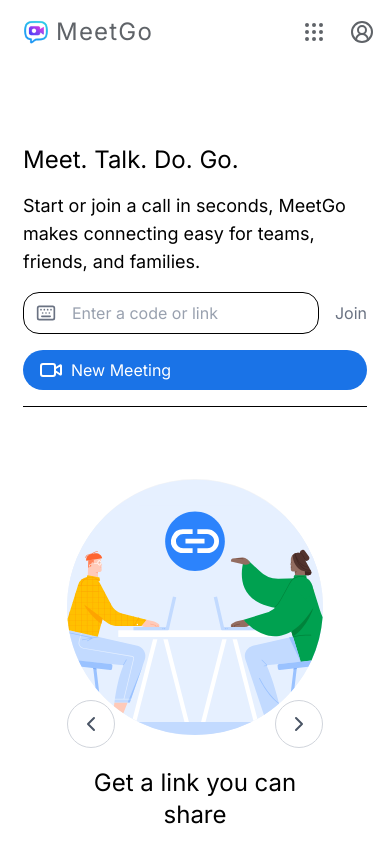
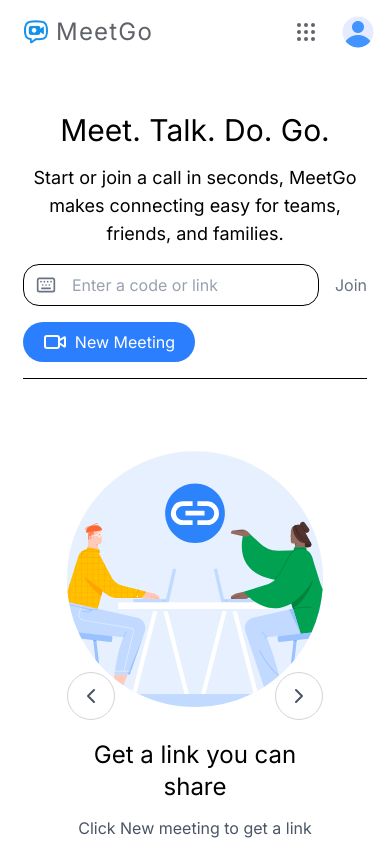
Before and after one commit to rcd-env/MeetGo, a React (Vite) app in the folder client/: page / in a window 390 px wide. Shown: the top 844 px of the page. Built offline with nearby package versions, Linux system fonts and the light colour scheme.

Commit message:
update favicon and improve Navbar and Hero component layout

```diff
--- a/client/index.html
+++ b/client/index.html
@@ -3,7 +3,7 @@
   <head>
     <meta charset="UTF-8" />
     <meta name="viewport" content="width=device-width, initial-scale=1.0" />
-    <link rel="icon" type="image/x-icon" href="/images/MeetGo_Logo.png" />
+    <link rel="icon" type="image/x-icon" href="/images/MeetGoLogo.png" />
     <title>MeetGo - Let's Meet</title>
     <link rel="preconnect" href="https://fonts.googleapis.com" />
     <link rel="preconnect" href="https://fonts.gstatic.com" crossorigin />
--- a/client/src/pages/AppLauncher.jsx
+++ b/client/src/pages/AppLauncher.jsx
@@ -1,11 +1,11 @@
 import React, { useState, useEffect, useRef } from "react";
 
 const apps = [
-  {
-    name: "Account",
-    logo: "/images/apps/user.png",
-    url: "https://myaccount.google.com/",
-  },
+  //   {
+  //     name: "Account",
+  //     logo: "/images/apps/user.png",
+  //     url: "https://myaccount.google.com/",
+  //   },
   {
     name: "Github",
     logo: "/images/apps/github.png",
--- a/client/src/pages/Navbar.jsx
+++ b/client/src/pages/Navbar.jsx
@@ -8,12 +8,16 @@ import {
   CircleUserRound,
   CircleQuestionMark,
 } from "lucide-react";
+import { Link } from "react-router-dom";
+
 function Navbar() {
   return (
     <div className="w-full h-16 flex justify-between items-center px-4 text-[#5f6368]">
       <div className="flex items-center">
-        <img src="/images/MeetGo_Logo.png" alt="Logo" className="w-10 h-10" />
-        <h1 className="text-2xl letter tracking-wider">MeetGo</h1>
+        <img src="/images/MeetGoLogo.png" alt="Logo" className="w-10 h-10" />
+        <h1 className="text-2xl letter tracking-wider">
+          <Link to="/">MeetGo</Link>
+        </h1>
       </div>
       <div className="flex gap-4 text-lg items-center">
         <div className="flex gap-0 items-center mr-8">
@@ -24,9 +28,14 @@ function Navbar() {
           <MessageSquareWarning className="cursor-pointer mr-4 hidden md:inline-block" />
           <Settings className="cursor-pointer hidden md:inline-block" />
         </div>
-        <div className="flex gap-4 items-center">
+        <div className="flex gap-4 items-center justify-center">
           <AppLauncher triggerButton={<Grip className="w-6 h-6" />} />
-          <CircleUserRound className="cursor-pointer" />
+          {/* <CircleUserRound className="cursor-pointer" /> */}
+          <img
+            src="/images/apps/user.png"
+            alt="User"
+            className="w-8 h-8 rounded-full "
+          />
         </div>
       </div>
     </div>
--- a/client/src/pages/home/Hero.jsx
+++ b/client/src/pages/home/Hero.jsx
@@ -3,14 +3,16 @@ import { Keyboard, Video } from "lucide-react";
 
 function Hero() {
   return (
-    <div className="flex flex-col gap-4 lg:gap-6 lg:mt-16">
-      <h2 className="text-2xl md:text-5xl">Meet. Talk. Do. Go.</h2>
-      <h3 className="text-lg w-full md:w-3/4">
+    <div className="flex flex-col gap-4 lg:gap-6 mt-12 lg:mt-16">
+      <h2 className="text-3xl text-center md:text-start md:text-5xl">
+        Meet. Talk. Do. Go.
+      </h2>
+      <h3 className="text-lg text-center md:text-start w-full md:w-3/4">
         Start or join a call in seconds, MeetGo makes connecting easy for teams,
         friends, and families.
       </h3>
       <div className="flex flex-col md:flex-row gap-4 md:items-center">
-        <button className="flex gap-2 items-center bg-[#1A73E7] text-white px-4 py-2 rounded-full hover:bg-blue-500 transition order-2 lg:order-1">
+        <button className="flex w-1/2 md:w-auto md:gap-2 justify-around items-center bg-blue-500 text-white px-4 py-2 rounded-full hover:opacity-90 cursor-pointer transition order-2 lg:order-1">
           <Video /> New Meeting
         </button>
         <div className="flex items-center gap-4 order-1 lg:order-2">
@@ -23,7 +25,7 @@ function Hero() {
               className="pl-2 flex-1 outline-none text-gray-700 placeholder-gray-400 bg-transparent"
             />
           </div>
-          <p className="text-gray-500 ">Join</p>
+          <p className="text-gray-500 cursor-pointer">Join</p>
         </div>
       </div>
       <hr className="md:w-3/4" />
--- a/client/src/pages/home/HomePage.jsx
+++ b/client/src/pages/home/HomePage.jsx
@@ -6,7 +6,7 @@ function HomePage() {
   return (
     <>
       <Navbar />
-      <div className="w-full px-15 md:px-16 mt-20 flex flex-col lg:flex-row justify-center items-center ">
+      <div className="w-full px-15 md:px-16 mt-0 md:mt-20 flex flex-col lg:flex-row justify-center items-center ">
         <Hero />
         <Info />
       </div>
--- a/client/src/pages/home/Info.jsx
+++ b/client/src/pages/home/Info.jsx
@@ -73,7 +73,7 @@ function Info() {
 
   return (
     <div className="relative flex flex-col items-center justify-center min-h-[75vh] bg-white select-none">
-      <div className="w-full max-w-xl px-4">
+      <div className="w-full px-4">
         {/* Slide Content */}
         <div
           className="flex flex-col items-center text-center space-y-8 overflow-hidden"
@@ -91,7 +91,7 @@ function Info() {
           </div>
 
           {/* Text Section with fade animation */}
-          <div className="min-h-[140px] w-full max-w-md flex flex-col justify-start items-center">
+          <div className=" w-full max-w-md flex flex-col justify-start items-center">
             <div key={currentSlide} className="w-full animate-fadeIn">
               <h2 className="text-2xl font-normal text-black mb-3">
                 {slides[currentSlide].title}
```
Also changed, not shown: client/public/images/MeetGoLogo.png (added), client/public/images/MeetGo_Logo.png (deleted).
